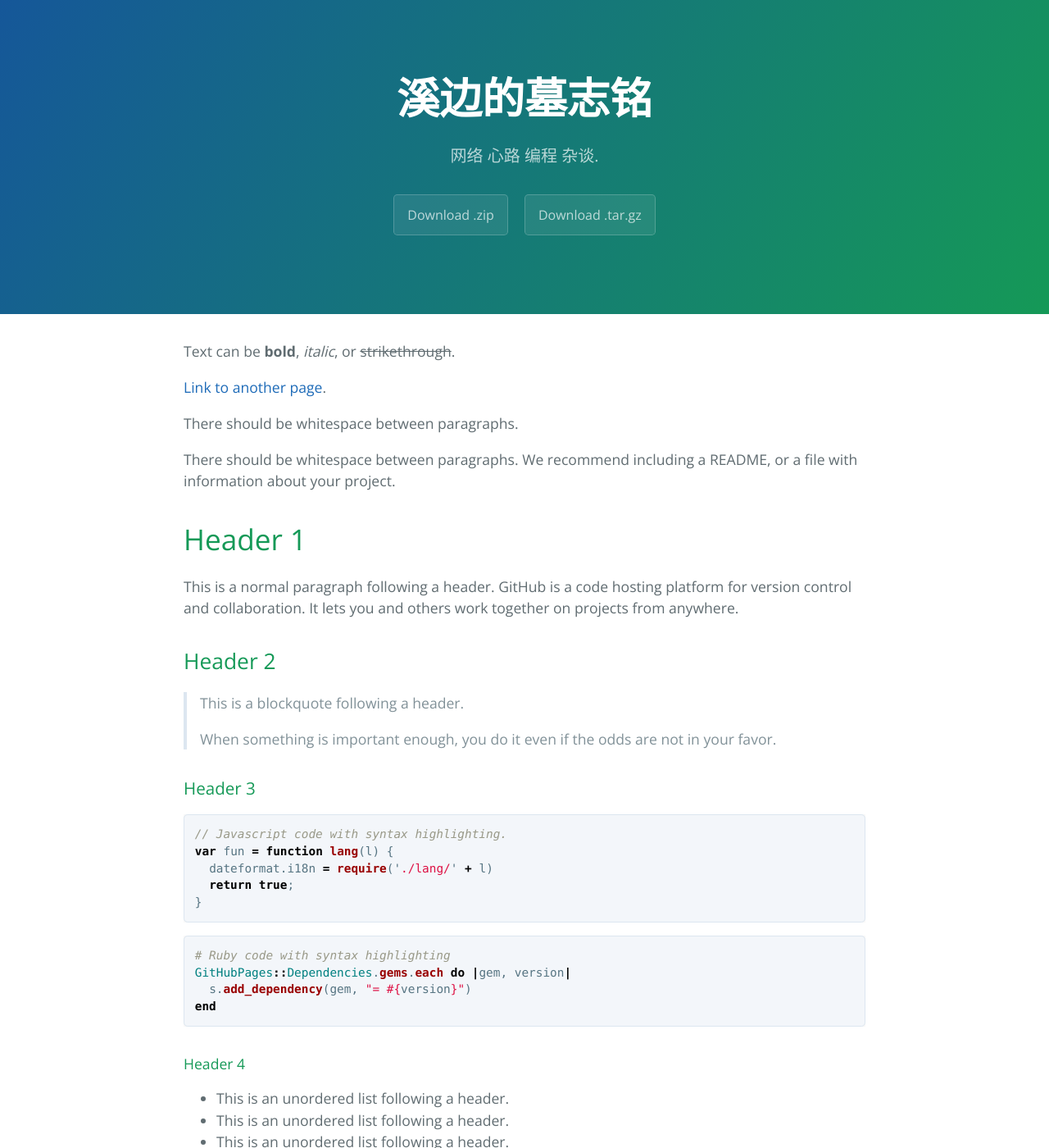
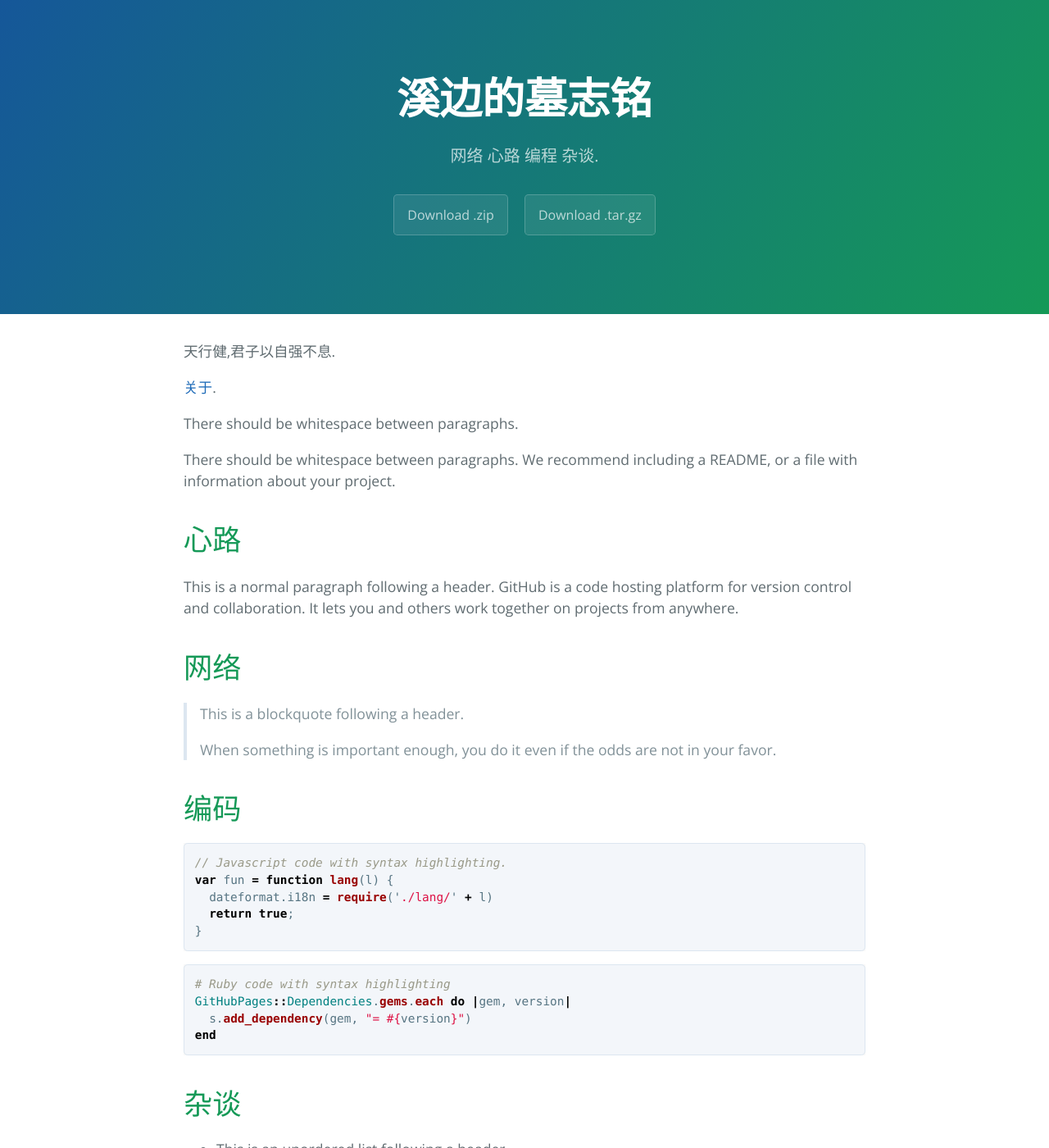
Before and after one commit to secxm/secxm.github.io, a Jekyll site: the page built from index.md, in a window 1280 px wide and 1400 px high. Shown: the whole window at 82% size. Built offline with Jekyll 4.4.1, drawn with Linux system fonts in a browser that asks for light colours.

Commit message:
update index.md

````diff
--- a/index.md
+++ b/index.md
@@ -2,25 +2,25 @@
 layout: default
 ---
 
-Text can be **bold**, _italic_, or ~~strikethrough~~.
+天行健,君子以自强不息.
 
-[Link to another page](another-page).
+[关于](another-page).
 
 There should be whitespace between paragraphs.
 
 There should be whitespace between paragraphs. We recommend including a README, or a file with information about your project.
 
-# [](#header-1)Header 1
+# [](#header-1)心路
 
 This is a normal paragraph following a header. GitHub is a code hosting platform for version control and collaboration. It lets you and others work together on projects from anywhere.
 
-## [](#header-2)Header 2
+# [](#header-2)网络
 
 > This is a blockquote following a header.
 >
 > When something is important enough, you do it even if the odds are not in your favor.
 
-### [](#header-3)Header 3
+# [](#header-3)编码
 
 ```js
 // Javascript code with syntax highlighting.
@@ -37,7 +37,7 @@ GitHubPages::Dependencies.gems.each do |gem, version|
 end
 ```
 
-#### [](#header-4)Header 4
+# [](#header-4)杂谈
 
 *   This is an unordered list following a header.
 *   This is an unordered list following a header.
````
